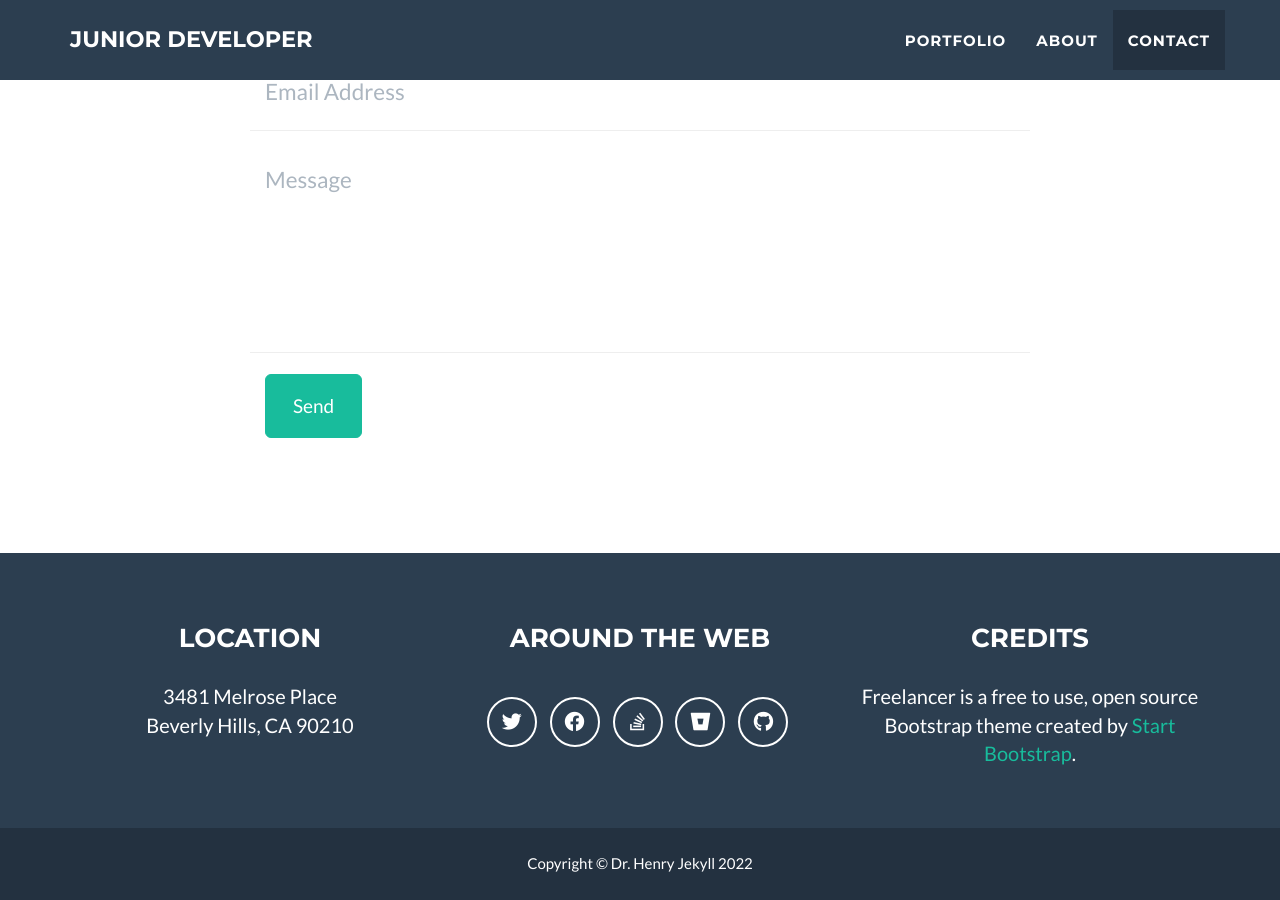
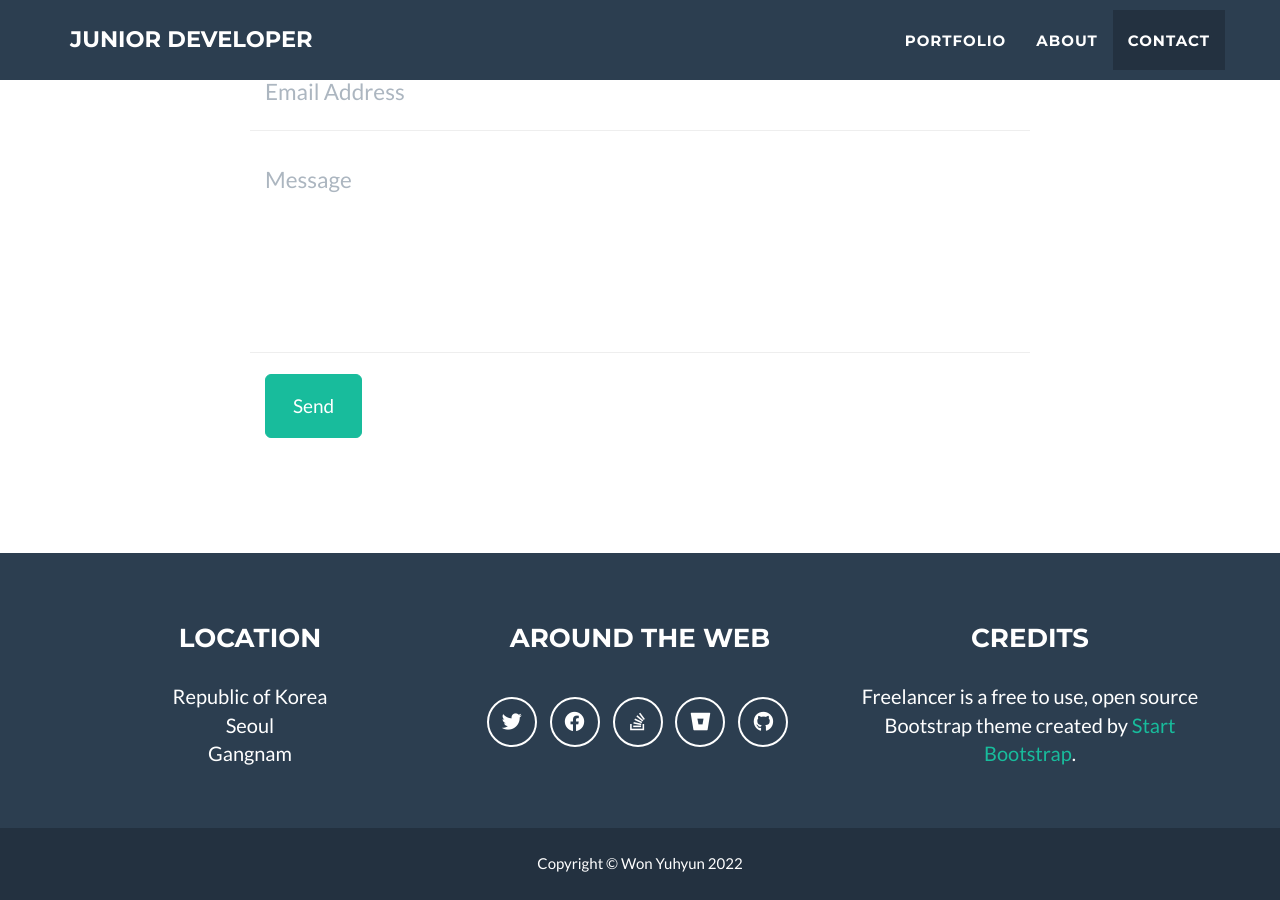
Before and after one commit to Selexted/Selexted.github.io, a Jekyll site: the page built from _posts/2014-07-18-project-1.markdown, in a window 1280 px wide and 900 px high, scrolled down 2492 px. Built offline with Jekyll 4.4.1, drawn with Linux system fonts in a browser that asks for light colours.

Commit message:
Update _config.yml

```diff
--- a/_config.yml
+++ b/_config.yml
@@ -1,7 +1,7 @@
 # Site settings
 title: Junior Developer
 email: star5926@naver.com
-url: https://selexted.github.io
+url: https://selexted.github.iohttps://github.com/Selexted/selexted.github.io/blob/main/_config.yml
 description: ""
 keywords: "your keywords, separated by commas"
 skills: "Front Engineer"
@@ -32,7 +32,7 @@ color:
 
 # Footer settings
 footer:
-  copyright: Dr. Henry Jekyll
+  copyright: Won Yuhyun
   location: Location
   social: Around the Web
   credits: Credits
@@ -40,20 +40,21 @@ footer:
 # Social networks usernames (many more available: google-plus, flickr, dribbble, pinterest, instagram, tumblr, linkedin, etc.)
 social:
   - title: twitter
-    url: http://twitter.com/jekyllrb
+    url:
   - title: facebook
     url:
   - title: stack-overflow
-    url: http://stackoverflow.com/questions/tagged/jekyll
+    url:
   - title: bitbucket
-    url: http://bitbucket.org/jekyll
+    url:
   - title: github
-    url: http://github.com/jekyll
+    url: http://github.com/Selexted
 
 # Postal address (add as many lines as necessary)
 address:
-  - line: 3481 Melrose Place
-  - line: Beverly Hills, CA 90210
+  - line: Republic of Korea
+  - line: Seoul
+  - line: Gangnam
 
 # Credits content
 credits: 'Freelancer is a free to use, open source Bootstrap theme created by <a href="http://startbootstrap.com">Start Bootstrap</a>.'
```
